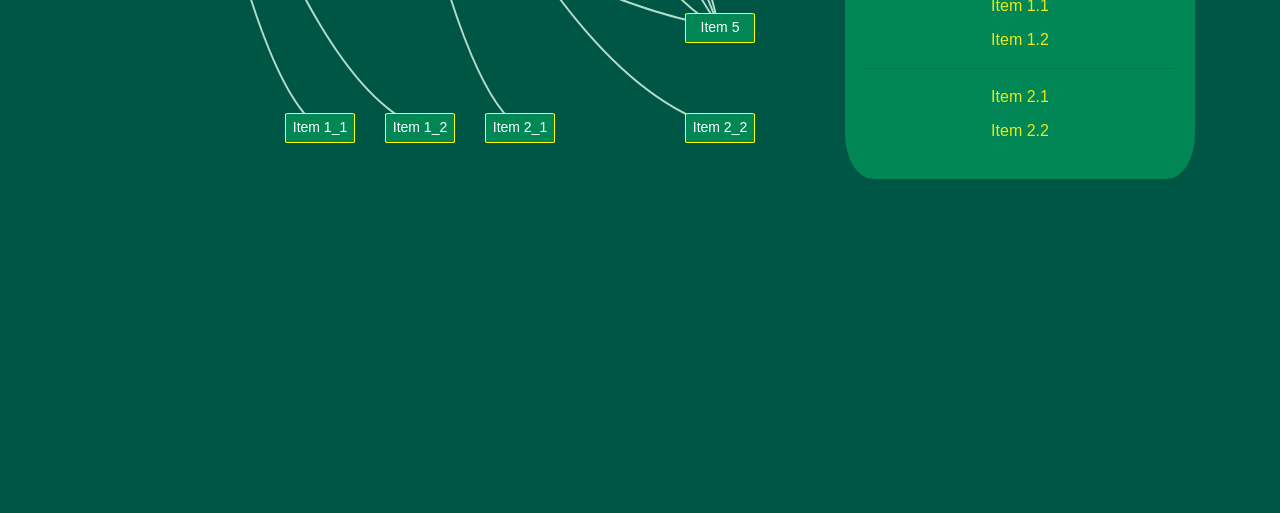
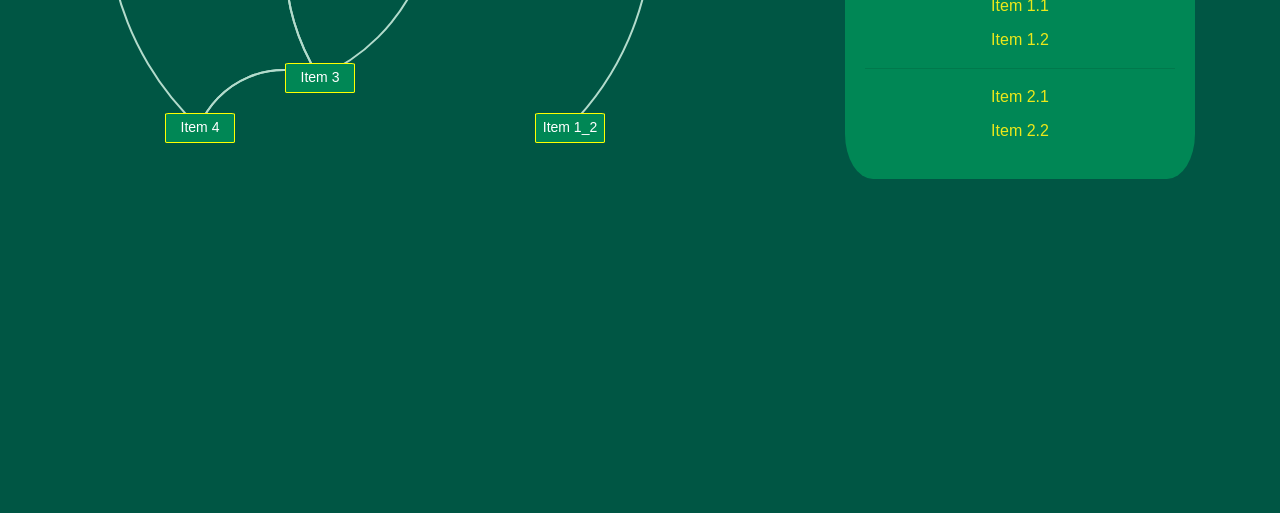
Before and after one commit to lakshaykumar-srijan/lakshaykumar-srijan.github.io, a plain HTML site: page v4.html in a window 1280 px wide. Shown: the part 487-1000 px from the top of the page. Drawn offline with nearby package versions, Linux system fonts and the light colour scheme.

Commit message:
D3-00: add more curves

```diff
--- a/interaction-2-1.js
+++ b/interaction-2-1.js
@@ -54,10 +54,20 @@ function drawLines() {
           const x2 = target.offsetLeft + target.clientWidth / 2;
           const y2 = target.offsetTop + target.clientHeight / 2;
 
-          const controlX = (x1 + x2) / 2;
-          const controlY = y1 - 50;
+          // Calculate control points dynamically based on relative positions
+          const controlX = (x1 + x2) / 2 + (y1 > y2 ? 20 : -20);
+          const controlY = (y1 + y2) / 2 + (x1 > x2 ? 20 : -20);
 
-          return `M${x1},${y1} Q${controlX},${controlY} ${x2},${y2}`;
+          // Calculate the radius of the arc
+          const radius = Math.sqrt(Math.pow(controlX - x1, 2) + Math.pow(controlY - y1, 2));
+
+          // Determine the sweep flag (whether the arc should be drawn in a positive or negative angle)
+          const sweepFlag = x1 < x2 ? 1 : 0;
+
+          // Construct the path using arcs
+          const path = `M${x1},${y1} A${radius},${radius} 0 0,${sweepFlag} ${x2},${y2}`;
+
+          return path;
         })
         .attr("stroke", "#B3DBCC")
         .attr("stroke-width", 2)
--- a/style-1.css
+++ b/style-1.css
@@ -43,7 +43,7 @@ body.parent {
   }
 
   #item1 {
-    top: 100px;
+    top: 200px;
     left: 50px;
   }
 
@@ -53,37 +53,42 @@ body.parent {
   }
 
   #item3 {
-    top: 150px;
-    left: 400px;
+    top: 550px;
+    left: 200px;
   }
 
   #item4 {
     top: 200px;
-    left: 500px;
+    left: 300px;
   }
 
   #item5 {
-    top: 500px;
-    left: 600px;
+    top: 210px;
+    left: 390px;
   }
 
   #item1_1 {
+    top: 350px;
+    left: 0px;
+  }
+
+  #item4 {
     top: 600px;
-    left: 200px;
+    left: 80px;
   }
 
   #item1_2 {
     top: 600px;
-    left: 300px;
+    left: 450px;
   }
 
   #item2_1 {
-    top: 600px;
+    top: 380px;
     left: 400px;
   }
 
   #item2_2 {
-    top: 600px;
+    top: 400px;
     left: 600px;
   }
 
```
